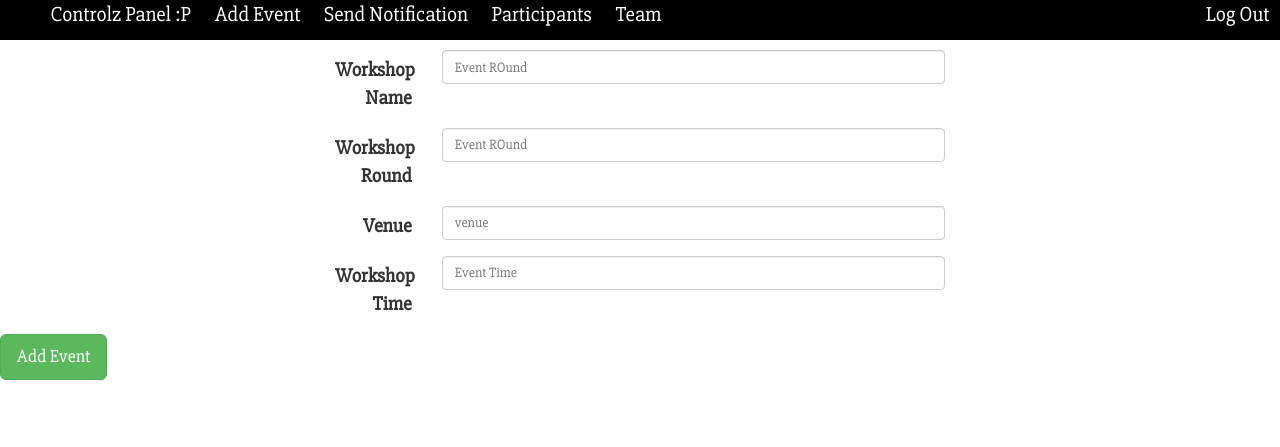
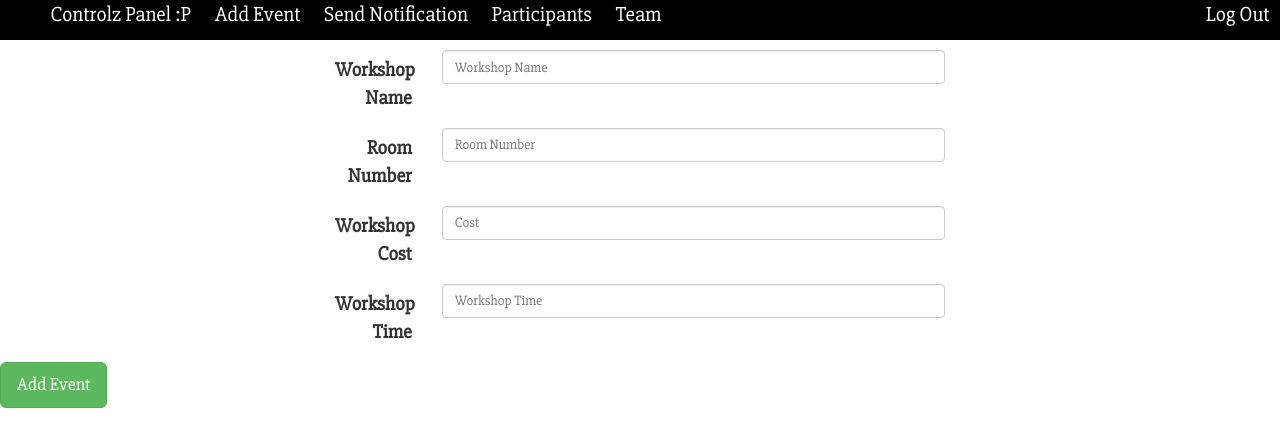
Before and after one commit to Nischay-Pro/Fest-Manager-PHP, a PHP site: page /PORTAL/Controlz/addworkshop.php in a window 1280 px wide. Shown: the top 447 px of the page. Run offline with PHP 8.4, Linux system fonts and the light colour scheme; some libraries are stand-ins or nearby versions.

Commit message:
Shit works. Nischay is laughing. I dunno why.

```diff
--- a/src/PORTAL/Controlz/addworkshop.php
+++ b/src/PORTAL/Controlz/addworkshop.php
@@ -34,41 +34,41 @@ else{
   <li><a href="#">Team</a></li>
   <li style="float:right"><a href="logout.php">Log Out</a></li>
   </ul>
- </ul>
 </nav>
 <div class="container" style="width:50%">
 <div class="space"></div>
-<form class="form-horizontal" action="addevent.php" role="form" method="POST">
+<form class="form-horizontal" action="workshopcall.php" role="form" method="GET">
+                  <input type="hidden" name="action" value="registerEvent">
                   <div class="form-group">
                     <label  class="col-sm-2 control-label"
-                              for="sel1">Workshop Name</label>
+                              for="name">Workshop Name</label>
                     <div class="col-sm-10">
                         <input type="text" class="form-control"
-                            id="Roundname" name="Roundname" placeholder="Event ROund"/>
+                            id="name" name="name" placeholder="Workshop Name"/>
                     </div>
                   </div>
                   <div class="form-group">
                     <label class="col-sm-2 control-label"
-                          for="Roundname" >Workshop Round</label>
+                          for="room" >Room Number</label>
                     <div class="col-sm-10">
                         <input type="text" class="form-control"
-                            id="Roundname" name="Roundname" placeholder="Event ROund"/>
+                            id="room" name="room" placeholder="Room Number"/>
                     </div>
                   </div>
                   <div class="form-group">
                     <label class="col-sm-2 control-label"
-                          for="Event_venue" >Venue</label>
+                          for="cost" >Workshop Cost</label>
                     <div class="col-sm-10">
                         <input type="text" class="form-control"
-                            id="Event_venue" name="Event_venue" placeholder="venue"/>
+                            id="cost" name="cost" placeholder="Cost"/>
                     </div>
                   </div>
                   <div class="form-group">
                     <label class="col-sm-2 control-label"
-                          for="Event_date" >Workshop Time</label>
+                          for="time" >Workshop Time</label>
                     <div class="col-sm-10">
                         <input type="text" class="form-control"
-                            id="datetimepicker" name="Event_date" placeholder="Event Time"/>
+                            id="datetimepicker" name="time" placeholder="Workshop Time"/>
                     </div>
                   </div>
 
--- a/src/PORTAL/Controlz/index.php
+++ b/src/PORTAL/Controlz/index.php
@@ -58,7 +58,9 @@ $(document).ready(function(){
   <li><a href="addevent.php">Add Event</a></li>
   <li><a href="send_notification.php">Send Notification</a></li>
   <li><a href="participants.php">Participants</a></li>
+    <li><a href="workshop.php">Workshops</a></li>
   <li><a href="#">Team</a></li>
+
   <li style="float:right"><a href="logout.php">Log Out</a></li>
   </ul>
  </ul>
--- a/src/PORTAL/Controlz/login.php
+++ b/src/PORTAL/Controlz/login.php
@@ -52,7 +52,7 @@ if(isset($_POST['login']))
 {
     $controlz_id=mysqli_real_escape_string($con,$_POST['controlz_id']);
     $controlz_pass=mysqli_real_escape_string($con,$_POST['controlz_pass']);
-    $check_user=mysqli_query($con,"SELECT * FROM  controlz_credentials WHERE controlz_id='$controlz_id'AND controlz_pass='$controlz_pass'");
+    $check_user=mysqli_query($con,"SELECT * FROM  event_credentials WHERE organiser_id='$controlz_id'AND password='$controlz_pass'");
     $rows=mysqli_num_rows($check_user);
     if($rows)
     {
--- a/src/PORTAL/Controlz/workshop.php
+++ b/src/PORTAL/Controlz/workshop.php
@@ -55,8 +55,8 @@ $(document).ready(function(){
 <body>
 <nav>
  <ul class="navigbar">
-  <li><a href="addworkshop.php">Configure Workshop</a></li>
-  <li><a href="workshopusers.php">Workpoop</a></li>
+  <li><a href="addworkshop.php">Add Workshop</a></li>
+  <li><a href="workshopusers.php">Add User To Workshop</a></li>
   <li><a href="#">Team</a></li>
   <li style="float:right"><a href="logout.php">Log Out</a></li>
   </ul>
@@ -78,7 +78,7 @@ $(document).ready(function(){
       </tr>
     </thead>
      <tbody>
-  	<?php getevents();
+  	<?php getworkshops();
   	?>
   </tbody>
 </table>
--- a/src/PORTAL/functions/functions.php
+++ b/src/PORTAL/functions/functions.php
@@ -1,4 +1,5 @@
 <?php
+session_start();
 $con=mysqli_connect("localhost","root","060848","pearl_16");
 function getevents(){
 	$con=mysqli_connect("localhost","root","060848","pearl_16");
@@ -23,6 +24,31 @@ while($result=mysqli_fetch_array($query)){
 
 	}
 }
+function getWorkshops(){
+	$con=mysqli_connect("localhost","root","060848","pearl_16");
+    $club = $_SESSION['controlz_id'];
+$query=mysqli_query($con,"SELECT * FROM event_workshops WHERE `club`='$club' AND isdelete='0'");
+$i=1;
+while($result=mysqli_fetch_array($query)){
+		$id=$result['id'];
+		$Event_name=$result['name'];
+		$Event_date=$result['time'];
+		$Event_date= date('d-m-Y H:i:s', $Event_date);
+        $Event_cost=$result['cost'];
+		$Event_venue=$result['room'];
+		echo "<tr>
+				<td>$i</td>
+				<td ' id='EventName:$id'>$Event_name</td>
+				<td contenteditable='true' id='Event_date:$id'>$Event_date</td>
+				<td contenteditable='true' id='Event_venue:$id'>$Event_venue</td>
+                <td contenteditable='true' id='Event_cost:$id'>$Event_cost</td>
+				</tr>";
+				$i++;
+
+	}
+
+                          }
+
 function getIndiEvents(){
 	$con=mysqli_connect("localhost","root","060848","pearl_16");
 $query=mysqli_query($con,"SELECT * FROM pearl_events");
```
Also changed, not shown: src/PORTAL/Controlz/workshopcall.php (+25 -10 lines).
